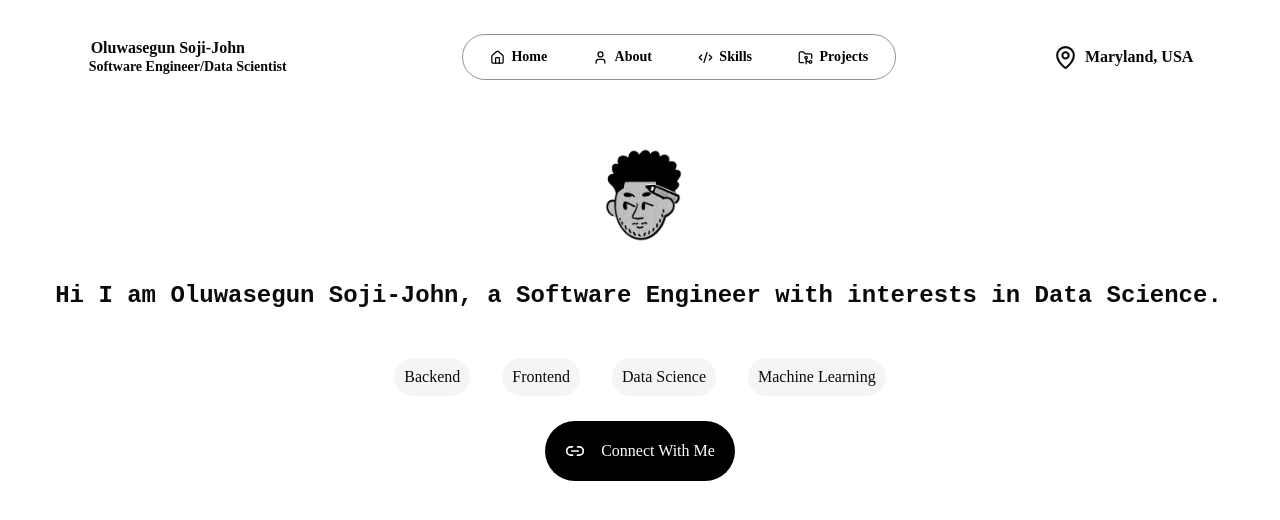
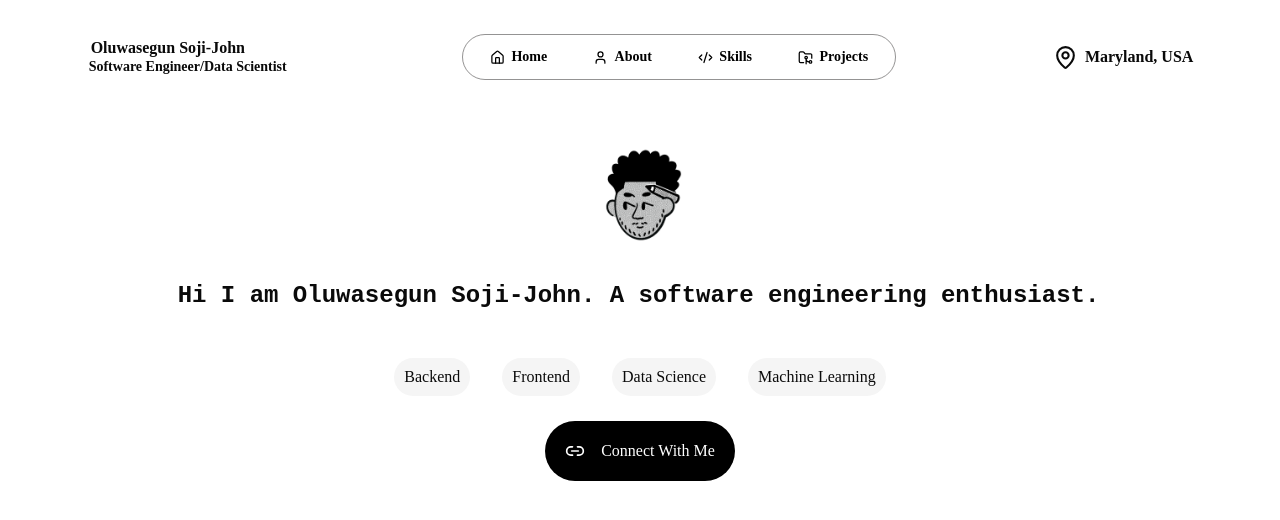
Before and after one commit to Oluwasegun-rm/Portfolio, a React app: page / in a window 1280 px wide. Shown: the top 520 px of the page. Built offline with nearby package versions, Linux system fonts and the light colour scheme; the HTML template or start-up script is replaced by a standard one.

Commit message:
Changes made to home page

```diff
--- a/src/pages/home.tsx
+++ b/src/pages/home.tsx
@@ -39,8 +39,7 @@ export function Home() {
 
         <motion.div variants = {item} className="">
           <p className="intro-paragraph typing-container">
-            Hi I am Oluwasegun Soji-John, a Software Engineer with interests in
-            Data Science.
+            Hi I am Oluwasegun Soji-John. A software engineering enthusiast.
           </p>
         </motion.div>
 
```
